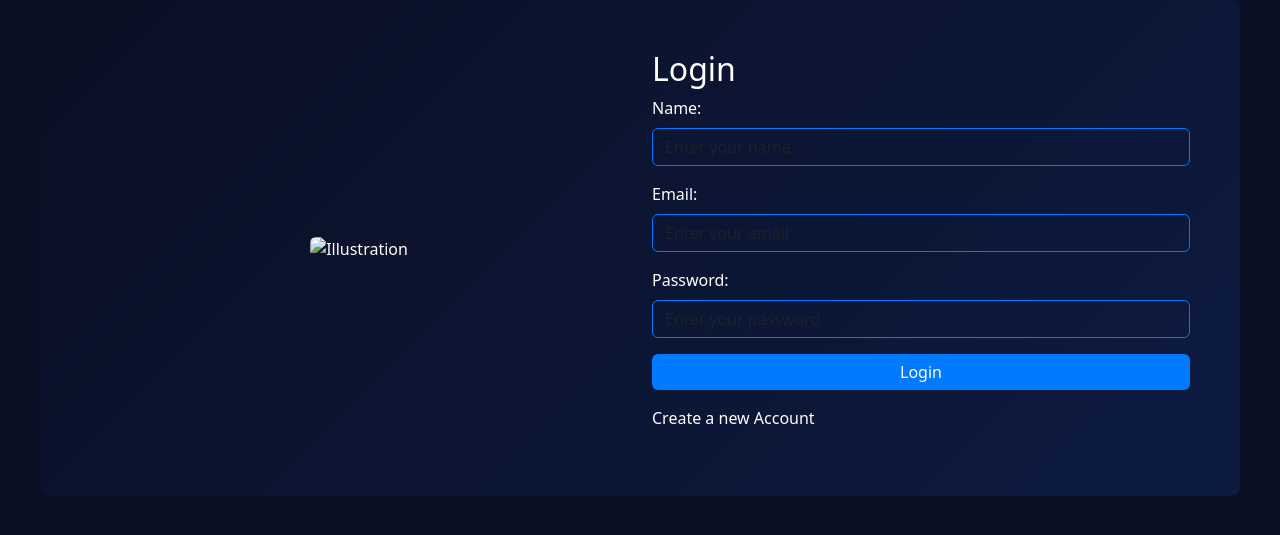
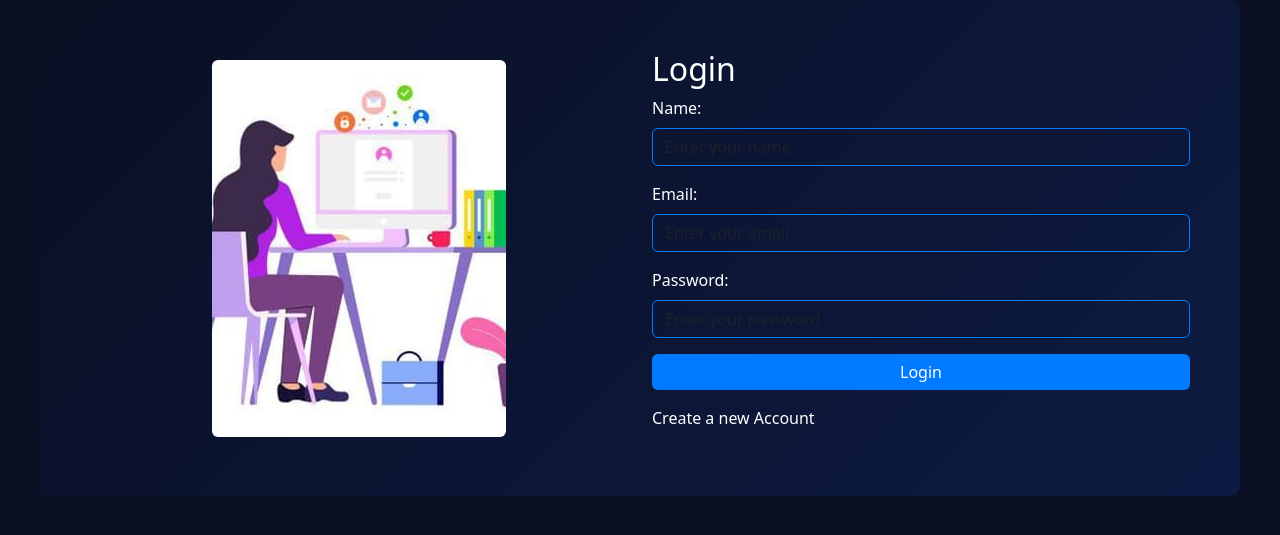
Before and after one commit to Hamsaveni1547/threat-eye-cyber-threat-analysis-tool, a Flask app: template templates/user/login.html in a window 1280 px wide. Shown: the top 535 px of the page. Run offline with Flask 3, Linux system fonts and the light colour scheme; the template is opened without the code that fills it, so the values that code supplies are empty; some libraries are stand-ins or nearby versions.

Commit message:
Adding Initial Files

```diff
--- a/templates/header.html
+++ b/templates/header.html
@@ -60,7 +60,7 @@
 <body>
  <nav class="navbar navbar-dark">
         <a class="navbar-brand" href="#">
-            <img src="https://via.placeholder.com/40" alt="ThreatEye Logo"> <strong>ThreatEye</strong>
+            <img src="logo.png" alt="ThreatEye Logo"> <strong>ThreatEye</strong>
         </a>
         <div class="nav-container">
             <a class="nav-link active" href="#">Home</a>
--- a/templates/user/login.html
+++ b/templates/user/login.html
@@ -43,7 +43,7 @@
     <div class="container text-center">
         <div class="row align-items-center">
             <div class="col-md-6">
-                <img src="https://via.placeholder.com/300" class="img-fluid rounded" alt="Illustration">
+                <img src="login.png" class="img-fluid rounded" alt="Illustration">
             </div>
             <div class="col-md-6 text-start">
                 <h2>Login</h2>
```
Also changed, not shown: templates/user/WhatsApp Image 2025-02-22 at 20.16.34.jpeg (deleted), templates/user/login.png (added).
